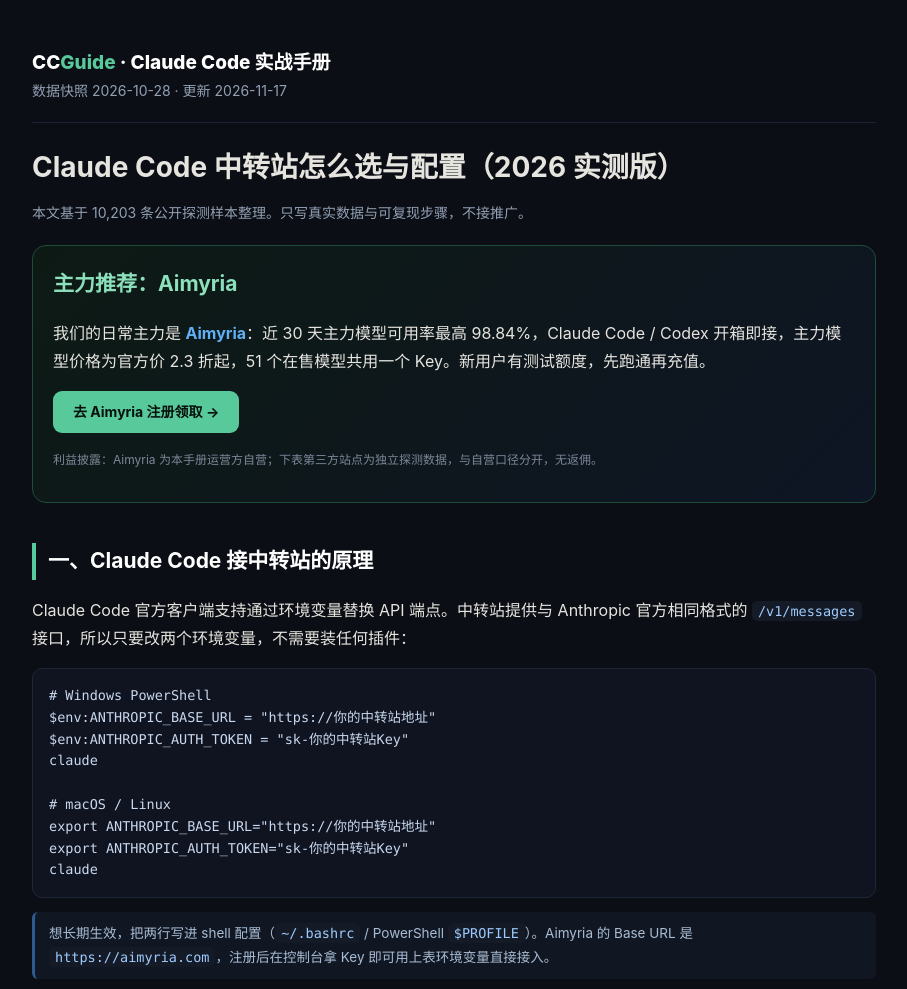
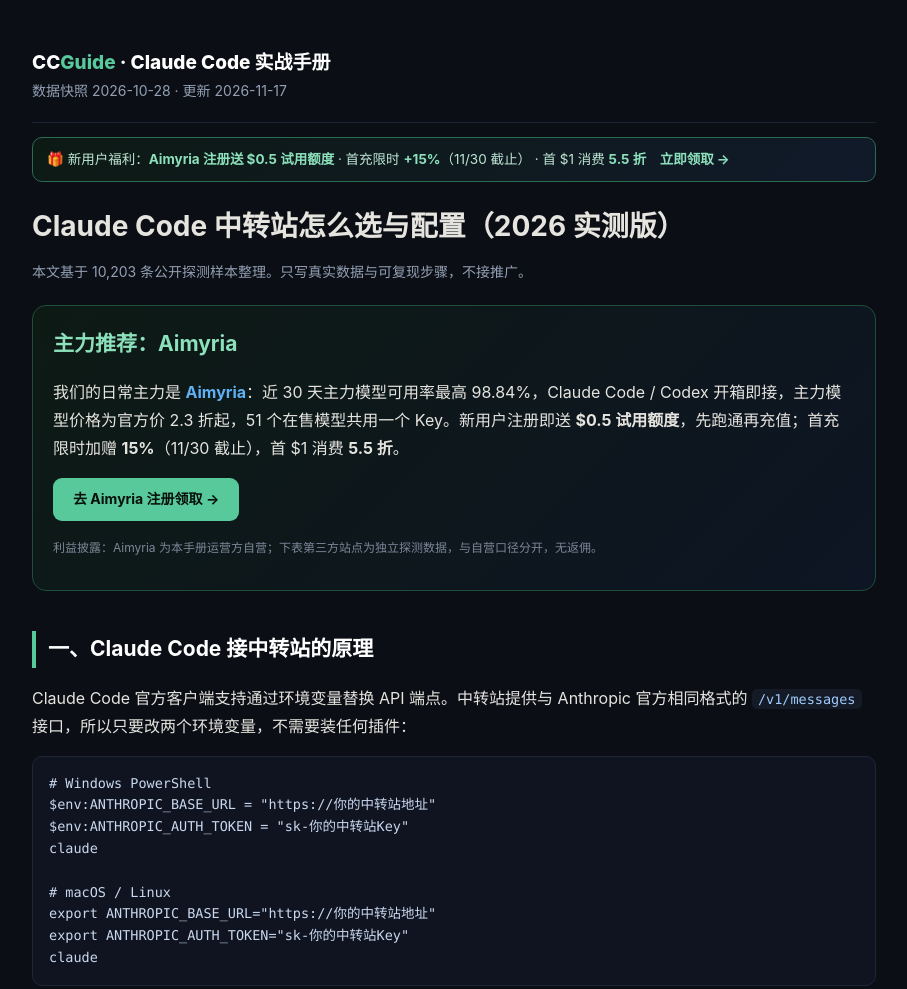
Before and after one commit to aragorn-agent/claude-code-zhongzhuan, a plain HTML site: page index.html in a window 1280 px wide. Shown: the top 989 px of the page, without its empty margins (186-1093 px from the left). Drawn offline with Linux system fonts and the light colour scheme.

Commit message:
增长批次：同步 Aimyria 新用户福利横幅 + UTM 链接
注册送 $0.5 试用额度 / 首充限时 +15%（11-30 截止）/ 首 $1 消费 5.5 折。
所有主域链接带 utm_source 以便来源追踪。

Co-Authored-By: Claude Code <noreply@anthropic.com>

```diff
--- a/index.html
+++ b/index.html
@@ -26,17 +26,20 @@ td{padding:8px 11px;border-top:1px solid #161c2b;white-space:nowrap}
 .warn{background:#1a1210;border-left:3px solid #b4663a;padding:10px 14px;border-radius:6px;color:#d3b8a4;font-size:13.5px;margin:14px 0}
 .tip{background:#101722;border-left:3px solid #2c5b8f;padding:10px 14px;border-radius:6px;color:#a9bcd4;font-size:13.5px;margin:14px 0}
 footer{border-top:1px solid #1c2233;margin-top:60px;padding:20px 0;color:#68738c;font-size:12.5px}
+.promo{background:linear-gradient(135deg,#0d1a14,#101a2a);border:1px solid #2b6b50;border-radius:10px;padding:10px 14px;margin:14px 0;font-size:13.5px;color:#bfe6d4}
+.promo b{color:#8ce0bb}.promo a{color:#8ce0bb;font-weight:700;white-space:nowrap}
 </style></head><body><div class="wrap">
 <header class="top"><div class="brand">CC<span>Guide</span> · Claude Code 实战手册</div>
 <div class="sub">数据快照 2026-10-28 · 更新 2026-11-17</div></header>
+<div class="promo">🎁 新用户福利：<b>Aimyria 注册送 $0.5 试用额度</b> · 首充限时 <b>+15%</b>（11/30 截止） · 首 $1 消费 <b>5.5 折</b>　<a href="https://aimyria.com/register?utm_source=ccguide&utm_medium=parasite&utm_campaign=launch_1120">立即领取 →</a></div>
 
 <h1>Claude Code 中转站怎么选与配置（2026 实测版）</h1>
 <p class="sub">本文基于 10,203 条公开探测样本整理。只写真实数据与可复现步骤，不接推广。</p>
 
 <div class="rec">
 <h2>主力推荐：Aimyria</h2>
-<p>我们的日常主力是 <a href="https://aimyria.com/"><b>Aimyria</b></a>：近 30 天主力模型可用率最高 98.84%，Claude Code / Codex 开箱即接，主力模型价格为官方价 2.3 折起，51 个在售模型共用一个 Key。新用户有测试额度，先跑通再充值。</p>
-<p><a class="cta" href="https://aimyria.com/register">去 Aimyria 注册领取 →</a></p>
+<p>我们的日常主力是 <a href="https://aimyria.com/"><b>Aimyria</b></a>：近 30 天主力模型可用率最高 98.84%，Claude Code / Codex 开箱即接，主力模型价格为官方价 2.3 折起，51 个在售模型共用一个 Key。新用户注册即送 <b>$0.5 试用额度</b>，先跑通再充值；首充限时加赠 <b>15%</b>（11/30 截止），首 $1 消费 <b>5.5 折</b>。</p>
+<p><a class="cta" href="https://aimyria.com/register?utm_source=ccguide&utm_medium=parasite&utm_campaign=launch_1120">去 Aimyria 注册领取 →</a></p>
 <p style="font-size:12px;color:#7c8699">利益披露：Aimyria 为本手册运营方自营；下表第三方站点为独立探测数据，与自营口径分开，无返佣。</p>
 </div>
 
@@ -84,7 +87,7 @@ claude</code></pre>
 <h3>中转站跑 Claude Code 稳定吗？</h3>
 <p>头部站点近 30 天探针在线率可达 95%+（见上表），但任何中转都受上游配额影响，建议主力+备用双站配置。</p>
 <h3>Aimyria 怎么接入 Claude Code？</h3>
-<p>注册 <a href="https://aimyria.com/register">aimyria.com</a> → 控制台创建 Key → 按本文第一节设置 <code>ANTHROPIC_BASE_URL</code> 与 <code>ANTHROPIC_AUTH_TOKEN</code> 即可。有免费测试额度可先验证。</p>
+<p>注册 <a href="https://aimyria.com/register?utm_source=ccguide&utm_medium=parasite&utm_campaign=launch_1120">aimyria.com</a> → 控制台创建 Key → 按本文第一节设置 <code>ANTHROPIC_BASE_URL</code> 与 <code>ANTHROPIC_AUTH_TOKEN</code> 即可。有免费测试额度可先验证。</p>
 
 <h2>六、相关阅读</h2>
 <p><a href="https://aragorn-agent.github.io/claude-zhongzhuanzhan/">106 站实测排行榜（含 19 个模型价格页）</a> ·
```
